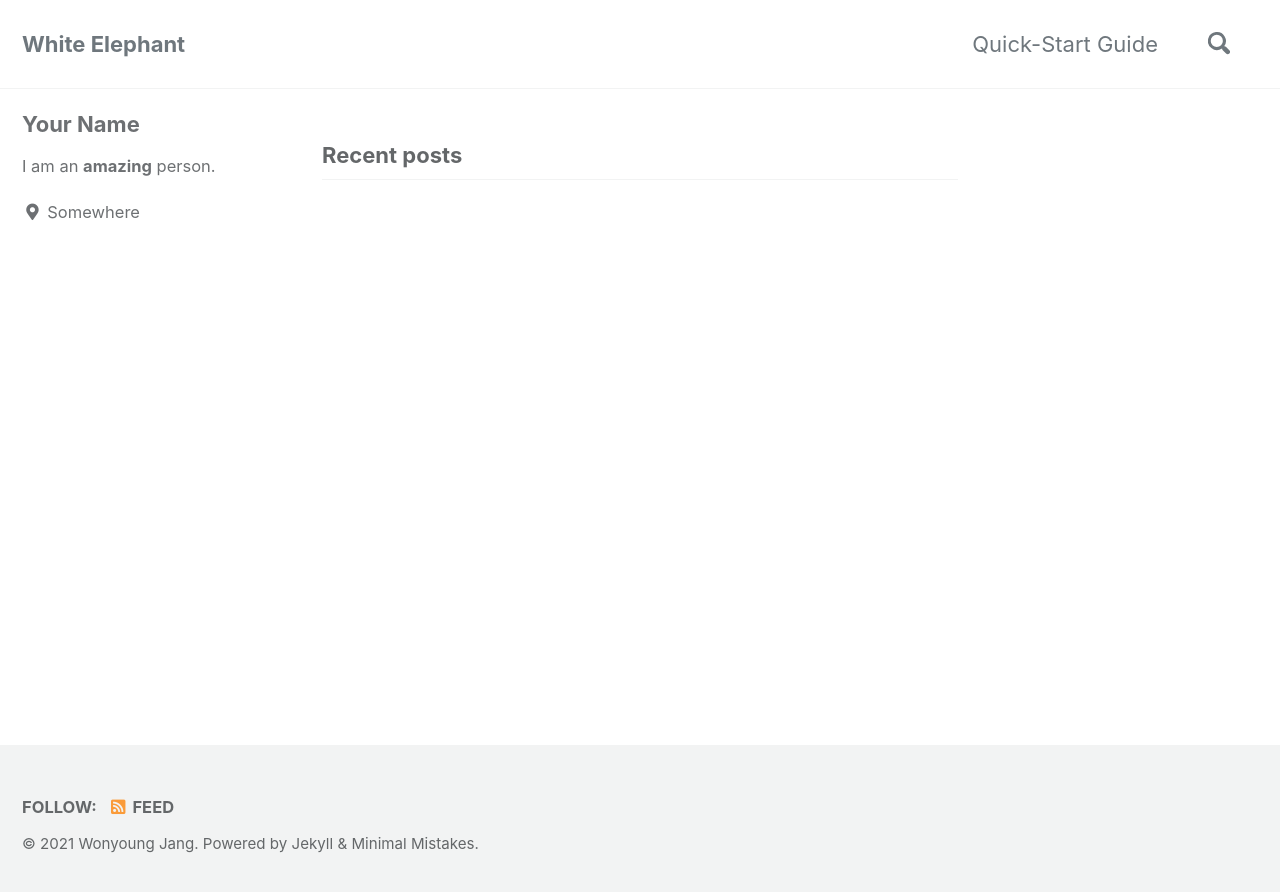
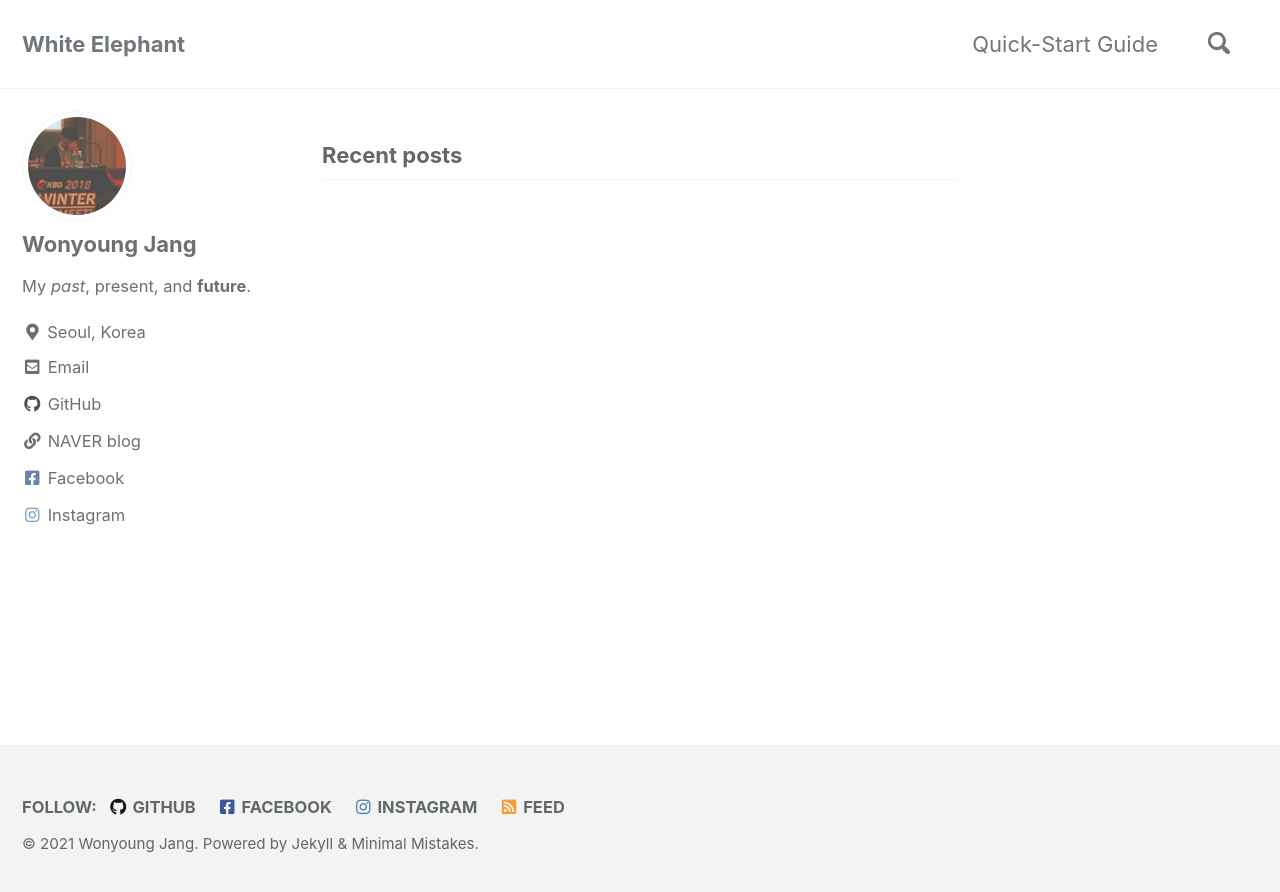
Before and after one commit to Stomper10/stomper10.github.io, a Jekyll site: the page built from index.html, in a window 1280 px wide. Shown: the top 892 px of the page. Built offline with Jekyll 4.4.1, drawn with Linux system fonts in a browser that asks for light colours; cached includes are drawn as plain includes; the list of posts is cut into pages by our own code.

Commit message:
Update _config.yml
Updated author info.

```diff
--- a/_config.yml
+++ b/_config.yml
@@ -95,30 +95,30 @@ analytics:
 
 # Site Author
 author:
-  name             : "Your Name"
-  avatar           : # path of avatar image, e.g. "/assets/images/bio-photo.jpg"
-  bio              : "I am an **amazing** person."
-  location         : "Somewhere"
+  name             : "Wonyoung Jang"
+  avatar           : "/assets/images/kbojang.jpg" # path of avatar image, e.g. "/assets/images/bio-photo.jpg"
+  bio              : "My *past*, present, and **future**."
+  location         : "Seoul, Korea"
   email            :
   links:
     - label: "Email"
       icon: "fas fa-fw fa-envelope-square"
-      # url: "mailto:your.name@email.com"
-    - label: "Website"
+      url: "jwy4888@snu.ac.kr"
+    - label: "GitHub"
+      icon: "fab fa-fw fa-github"
+      url: "https://github.com/Stomper10"
+    - label: "NAVER blog"
       icon: "fas fa-fw fa-link"
-      # url: "https://your-website.com"
+      url: "https://blog.naver.com/jwy4888"
+    - label: "Facebook"
+      icon: "fab fa-fw fa-facebook-square"
+      url: "https://www.facebook.com/wonyeong.jang.9"
+    - label: "Instagram"
+      icon: "fab fa-fw fa-instagram"
+      url: "https://www.instagram.com/wonyoung_10/"
     - label: "Twitter"
       icon: "fab fa-fw fa-twitter-square"
       # url: "https://twitter.com/"
-    - label: "Facebook"
-      icon: "fab fa-fw fa-facebook-square"
-      # url: "https://facebook.com/"
-    - label: "GitHub"
-      icon: "fab fa-fw fa-github"
-      # url: "https://github.com/"
-    - label: "Instagram"
-      icon: "fab fa-fw fa-instagram"
-      # url: "https://instagram.com/"
 
 # Site Footer
 footer:
@@ -126,12 +126,12 @@ footer:
     - label: "Twitter"
       icon: "fab fa-fw fa-twitter-square"
       # url:
+    - label: "GitHub"
+      icon: "fab fa-fw fa-github"
+      url: "https://github.com/Stomper10"
     - label: "Facebook"
       icon: "fab fa-fw fa-facebook-square"
-      # url:
-    - label: "GitHub"
-      icon: "fab fa-fw fa-github"
-      # url:
+      url: "https://www.facebook.com/wonyeong.jang.9"
     - label: "GitLab"
       icon: "fab fa-fw fa-gitlab"
       # url:
@@ -140,7 +140,7 @@ footer:
       # url:
     - label: "Instagram"
       icon: "fab fa-fw fa-instagram"
-      # url:
+      url: "https://www.instagram.com/wonyoung_10/"
 
 
 # Reading Files
```
Also changed, not shown: assets/images/kbojang.jpg (added).
